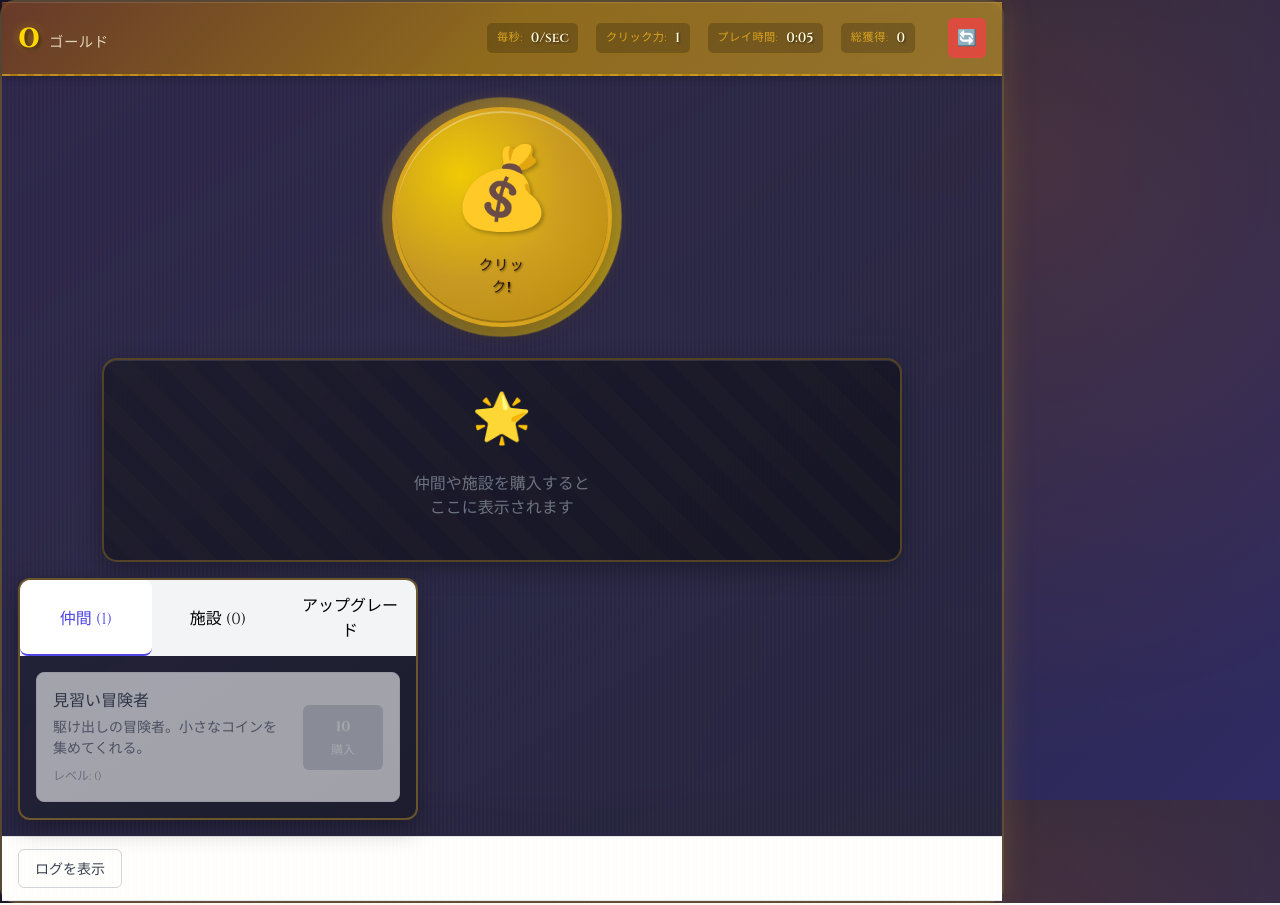
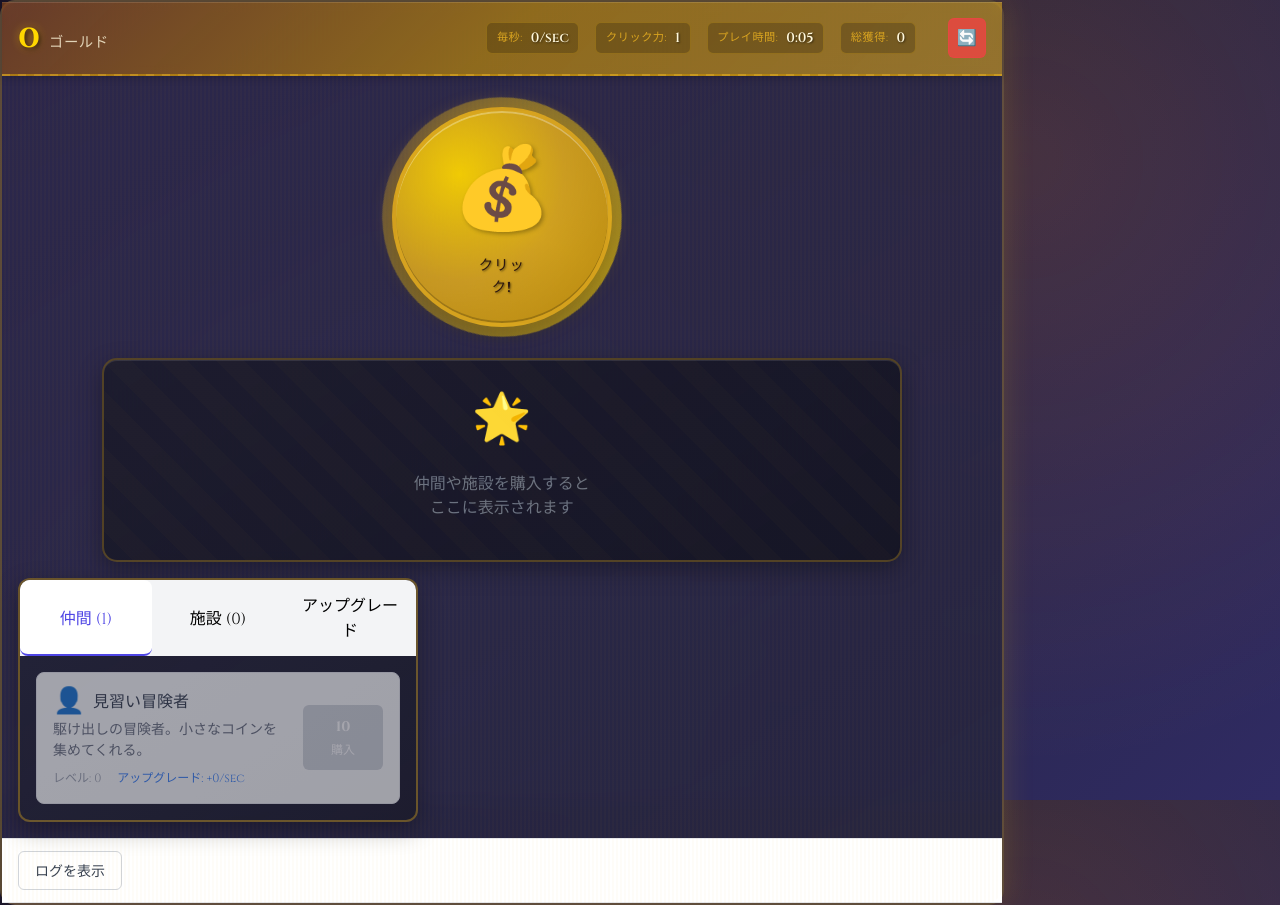
Before and after one commit to kekoyana/plusfantasy, a React (Vite) app: page / in a window 1280 px wide. Built offline with nearby package versions, Linux system fonts and the light colour scheme.

Commit message:
entry-infoの情報追加

```diff
--- a/src/App.css
+++ b/src/App.css
@@ -500,10 +500,22 @@ body {
   flex: 1;
 }
 
+.entity-header {
+  display: flex;
+  align-items: center;
+  gap: 0.5rem;
+  margin-bottom: 0.25rem;
+}
+
+.entity-icon {
+  font-size: 1.2rem;
+  display: flex;
+  align-items: center;
+}
+
 .entity-name {
   font-weight: bold;
   color: #374151;
-  margin-bottom: 0.25rem;
 }
 
 .entity-description {
@@ -526,6 +538,12 @@ body {
 .entity-production {
   color: #10b981;
   font-weight: 500;
+}
+
+.entity-upgrade-info {
+  color: #3b82f6;
+  font-weight: 500;
+  font-size: 0.75rem;
 }
 
 .buy-button {
--- a/src/components/EntityList.tsx
+++ b/src/components/EntityList.tsx
@@ -2,6 +2,38 @@ import React, { useState } from 'react';
 import { GameEntity, PlayerState } from '../types/game';
 import { calculateUpgradeCost, calculateProduction, canAfford } from '../utils/calculations';
 import { formatNumber, formatGoldPerSecond } from '../utils/formatting';
+
+const getEntityIcon = (entityId: string): string => {
+  const icons: Record<string, string> = {
+    // 仲間
+    'apprentice': '👤',
+    'warrior': '⚔️',
+    'archer': '🏹',
+    'rogue': '🗡️',
+    'mage': '🧙‍♂️',
+    'cleric': '⛪',
+    'paladin': '🛡️',
+    'necromancer': '💀',
+    'dragon': '🐉',
+    'phoenix': '🔥',
+
+    // 施設
+    'small_mine': '⛏️',
+    'logging_camp': '🪓',
+    'farm': '🌾',
+    'smithy': '🔨',
+    'tavern': '🍺',
+    'magic_tower': '🗼',
+    'library': '📚',
+    'cathedral': '⛪',
+    'colosseum': '🏟️',
+    'dark_fortress': '🏰',
+    'dragon_lair': '🕳️',
+    'treasury': '🏛️',
+    'world_tree': '🌳'
+  };
+  return icons[entityId] || '❓';
+};
 
 interface EntityListProps {
   entities: GameEntity[];
@@ -27,19 +59,30 @@ export const EntityList: React.FC<EntityListProps> = ({
 
   const renderEntity = (entity: GameEntity) => {
     const cost = calculateUpgradeCost(entity.baseCost, entity.level);
-    const production = calculateProduction(entity);
+    const currentProduction = calculateProduction(entity);
+    const nextLevelEntity = { ...entity, level: entity.level + 1 };
+    const nextProduction = calculateProduction(nextLevelEntity);
+    const productionIncrease = nextProduction - currentProduction;
     const affordable = canAfford(player.gold, cost);
 
     return (
       <div key={entity.id} className={`entity-item ${!affordable ? 'unaffordable' : ''}`}>
         <div className="entity-info">
-          <div className="entity-name">{entity.name}</div>
+          <div className="entity-header">
+            <span className="entity-icon">{getEntityIcon(entity.id)}</span>
+            <span className="entity-name">{entity.name}</span>
+          </div>
           <div className="entity-description">{entity.description}</div>
           <div className="entity-stats">
             <span className="entity-level">レベル: {entity.level}</span>
             {entity.level > 0 && (
               <span className="entity-production">
-                生産: {formatGoldPerSecond(production)}
+                生産: {formatGoldPerSecond(currentProduction)}
+              </span>
+            )}
+            {productionIncrease > 0 && (
+              <span className="entity-upgrade-info">
+                アップグレード: +{formatGoldPerSecond(productionIncrease)}
               </span>
             )}
           </div>
```
